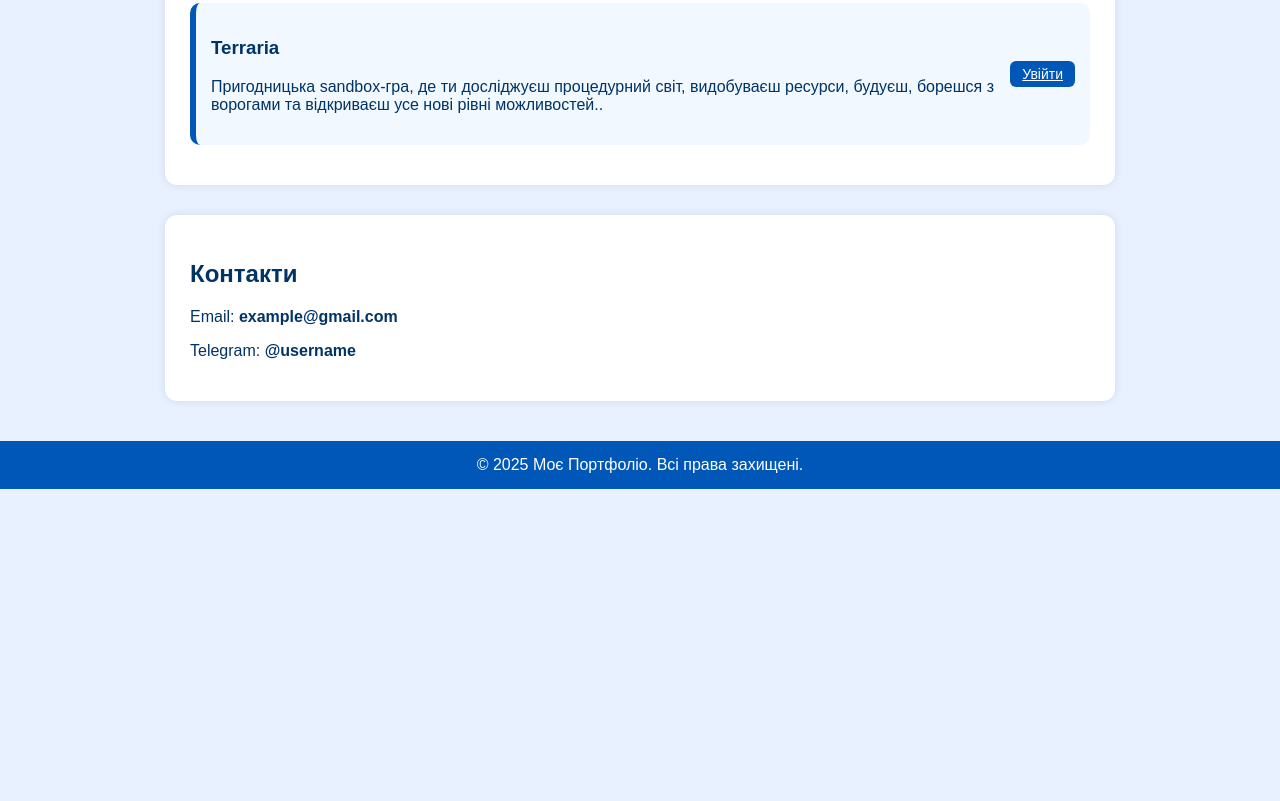
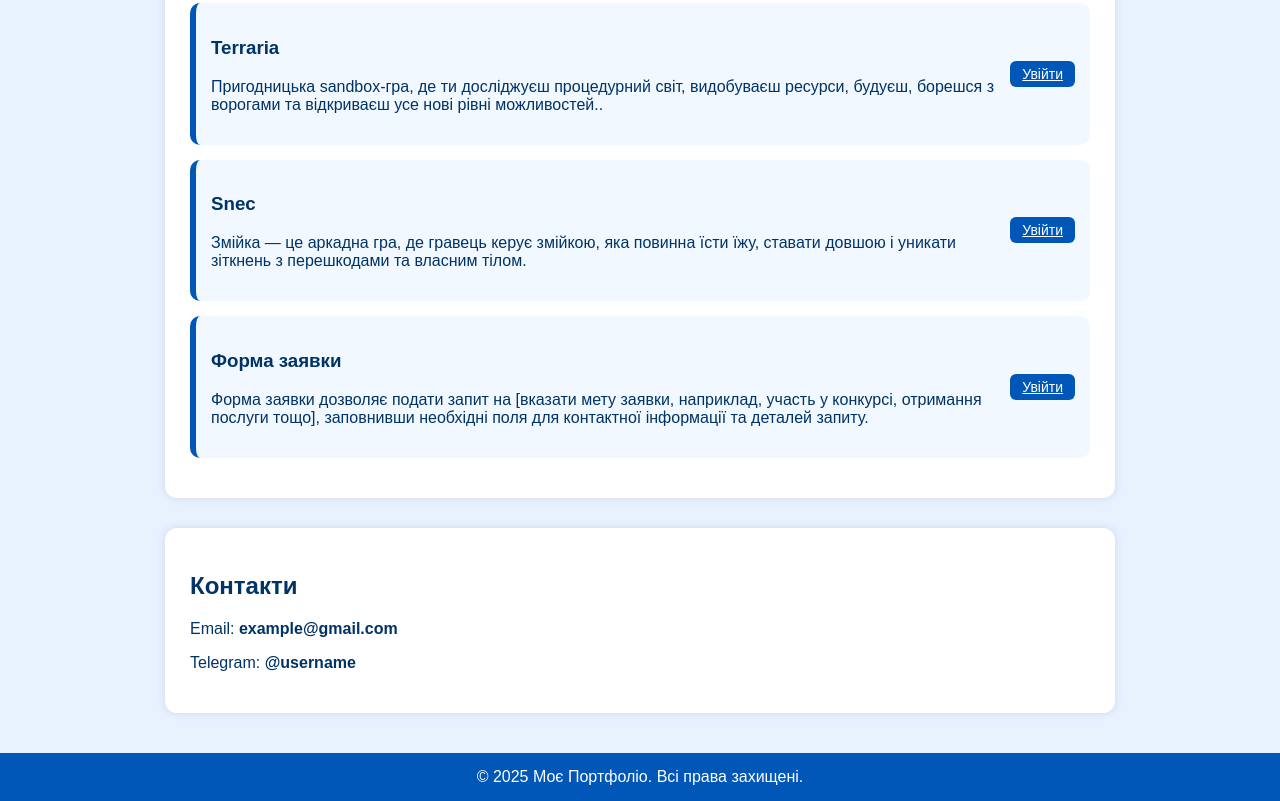
Before and after one commit to Ivan88228/site88228, a plain HTML site: page index.html in a window 1280 px wide. Shown: the part 1137-1938 px from the top of the page. Before the commit the page ends 1626 px from the top, so only its background shows below. Drawn offline with Linux system fonts and the light colour scheme.

Commit message:
Update index.html

```diff
--- a/index.html
+++ b/index.html
@@ -182,6 +182,24 @@
     <a href="https://ivan88228.github.io/Terraria/" class="login-btn">Увійти</a>
     </div>
 
+     <!-- ПРОЄКТ 3 -->
+    <div class="project-card">
+        <div>
+            <h3>Snec</h3>
+            <p>Змійка — це аркадна гра, де гравець керує змійкою, яка повинна їсти їжу, ставати довшою і уникати зіткнень з перешкодами та власним тілом.</p>
+        </div>
+    <a href="https://ivan88228.github.io/snec/" class="login-btn">Увійти</a>
+    </div>
+
+         <!-- ПРОЄКТ 3 -->
+    <div class="project-card">
+        <div>
+            <h3>Форма заявки</h3>
+            <p>Форма заявки дозволяє подати запит на [вказати мету заявки, наприклад, участь у конкурсі, отримання послуги тощо], заповнивши необхідні поля для контактної інформації та деталей запиту.</p>
+        </div>
+    <a href="https://ivan88228.github.io/site22800/" class="login-btn">Увійти</a>
+    </div>
+
 </section>
 
 <section id="contact" class="contact">
@@ -201,4 +219,3 @@
 </script>
 
 </body>
-</html>
```
